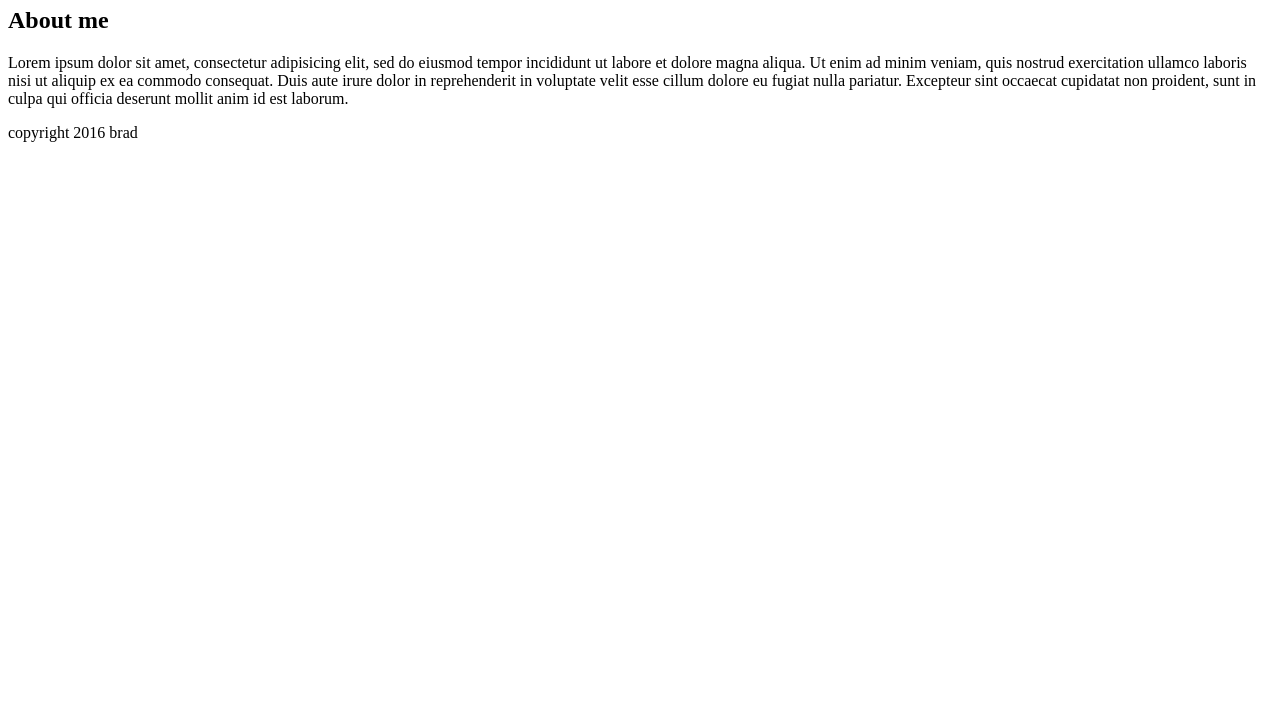
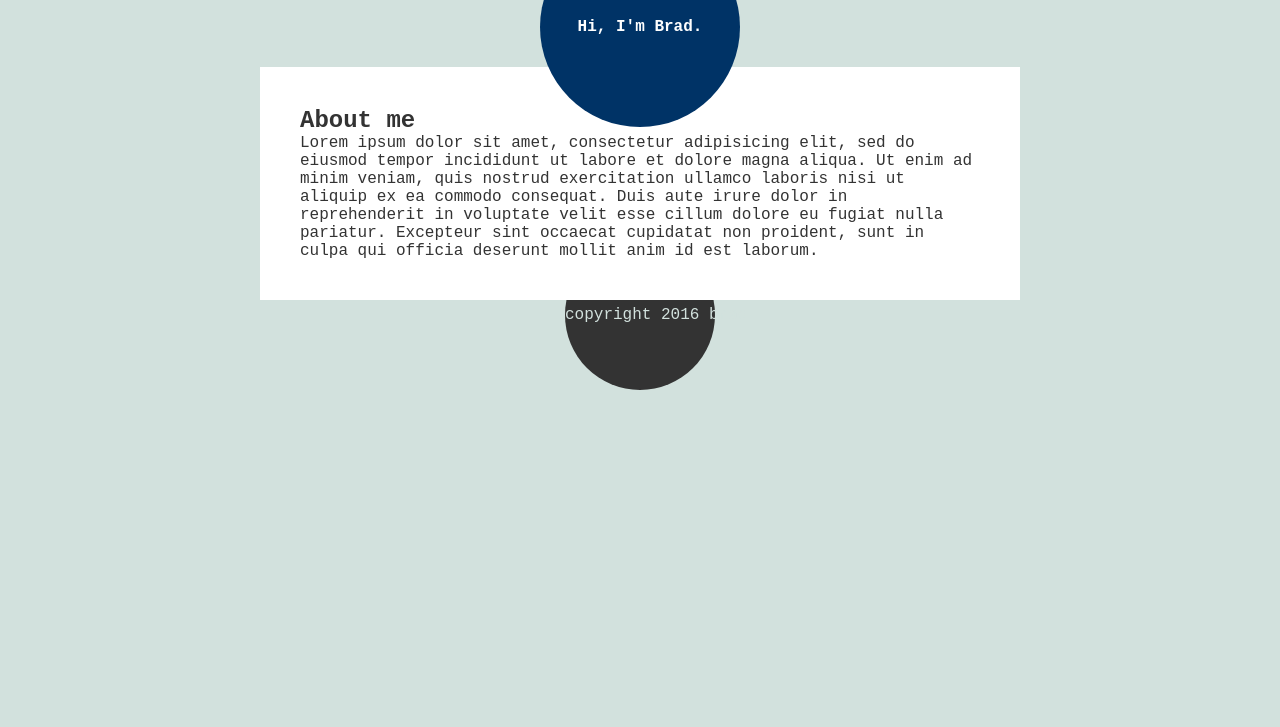
Before and after one commit to PadillaTom/SASS-Tutorial, a plain HTML site: page A - MyFirstSASS (STUDENT)/index.html in a window 1280 px wide. Shown: the part 73-800 px from the top of the page. Drawn offline with nearby package versions, Linux system fonts and the light colour scheme; files that its build step writes are made by us from their sources.

Commit message:
First SASS Done

```diff
--- a/A - MyFirstSASS (STUDENT)/app.sass
+++ b/A - MyFirstSASS (STUDENT)/app.sass
@@ -2,10 +2,55 @@
 // =============================
 
 
-// VARIABLES
+/*Variables*/
+$black: #333
+$pale: #d2e1dd
+$pink: #cc6699
+$blue: #003366
+// Fonts
+$font-stack: "Andale Mono", monospace
+$font-size: 1rem
+
+/* MIXINS */
+@mixin topCircle($rad, $height, $width, $bg, $colour)
+  border-radius: $rad
+  height: $height
+  width: $width
+  background: $bg
+  color: $colour
+  line-height: $height
+  white-space: nowrap
+  text-align: center
+  margin: 0 auto
 
 
-// MIXINS
+/* STYLES */
+*
+    margin: 0
+    padding: 0
+    box-sizing: border-box
+body
+    background: $pale
+    color: $black
+    font-family: $font-stack
+    font-size: $font-size
+article
+    background: white
+    width: 760px
+    margin: 0-60px auto
+    padding: 2.5rem
+    position: relative
+    z-index: -2
 
+header
+    +topCircle(100% , 200px, 200px , $blue, white )
 
-// STYLES
+    h1
+        font-size: $font-size
+
+footer
+    +topCircle(100%, 150px, 150px, $black, $pale)
+    position: relative
+    font-size: $font-size -2
+    z-index: -4
+    margin-top: -10px
--- a/A - MyFirstSASS (STUDENT)/index.html
+++ b/A - MyFirstSASS (STUDENT)/index.html
@@ -1,12 +1,11 @@
 <!DOCTYPE html>
 <html>
   <head>
-    <meta charset="utf-8">
+    <meta charset="utf-8" />
     <title>Hi, I'm Brad</title>
-    <link rel="stylesheet" href="app.css">
+    <link rel="stylesheet" href="./app.css" />
   </head>
   <body>
-
     <header>
       <h1>Hi, I'm Brad.</h1>
     </header>
@@ -14,13 +13,18 @@
     <article>
       <h2>About me</h2>
       <p>
-        Lorem ipsum dolor sit amet, consectetur adipisicing elit, sed do eiusmod tempor incididunt ut labore et dolore magna aliqua. Ut enim ad minim veniam, quis nostrud exercitation ullamco laboris nisi ut aliquip ex ea commodo consequat. Duis aute irure dolor in reprehenderit in voluptate velit esse cillum dolore eu fugiat nulla pariatur. Excepteur sint occaecat cupidatat non proident, sunt in culpa qui officia deserunt mollit anim id est laborum.
+        Lorem ipsum dolor sit amet, consectetur adipisicing elit, sed do eiusmod
+        tempor incididunt ut labore et dolore magna aliqua. Ut enim ad minim
+        veniam, quis nostrud exercitation ullamco laboris nisi ut aliquip ex ea
+        commodo consequat. Duis aute irure dolor in reprehenderit in voluptate
+        velit esse cillum dolore eu fugiat nulla pariatur. Excepteur sint
+        occaecat cupidatat non proident, sunt in culpa qui officia deserunt
+        mollit anim id est laborum.
       </p>
     </article>
 
     <footer>
       <p>copyright 2016 brad</p>
     </footer>
-
   </body>
 </html>
```
Also changed, not shown: A - MyFirstSASS (STUDENT)/app.css (added), 1 other file.
